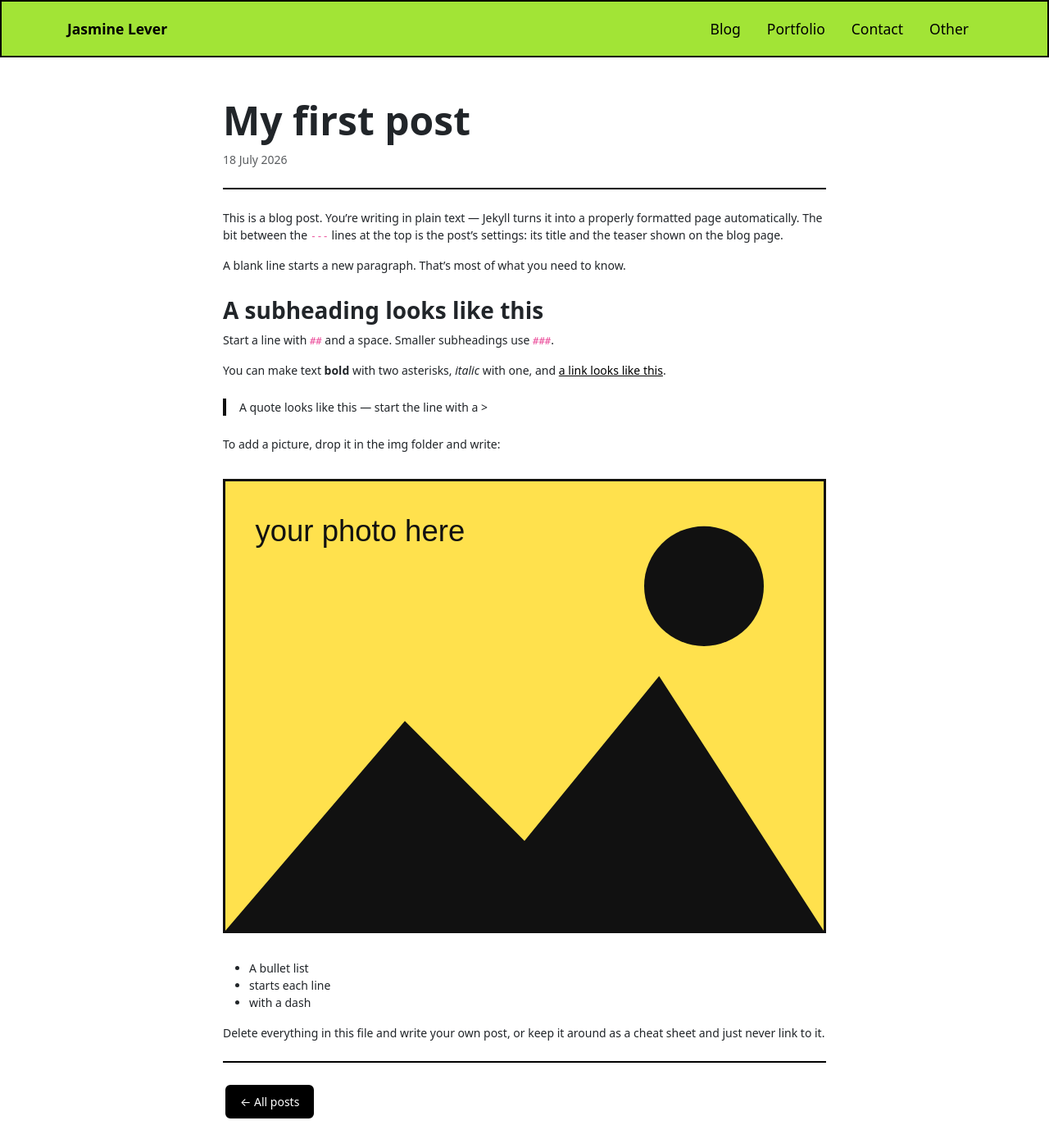
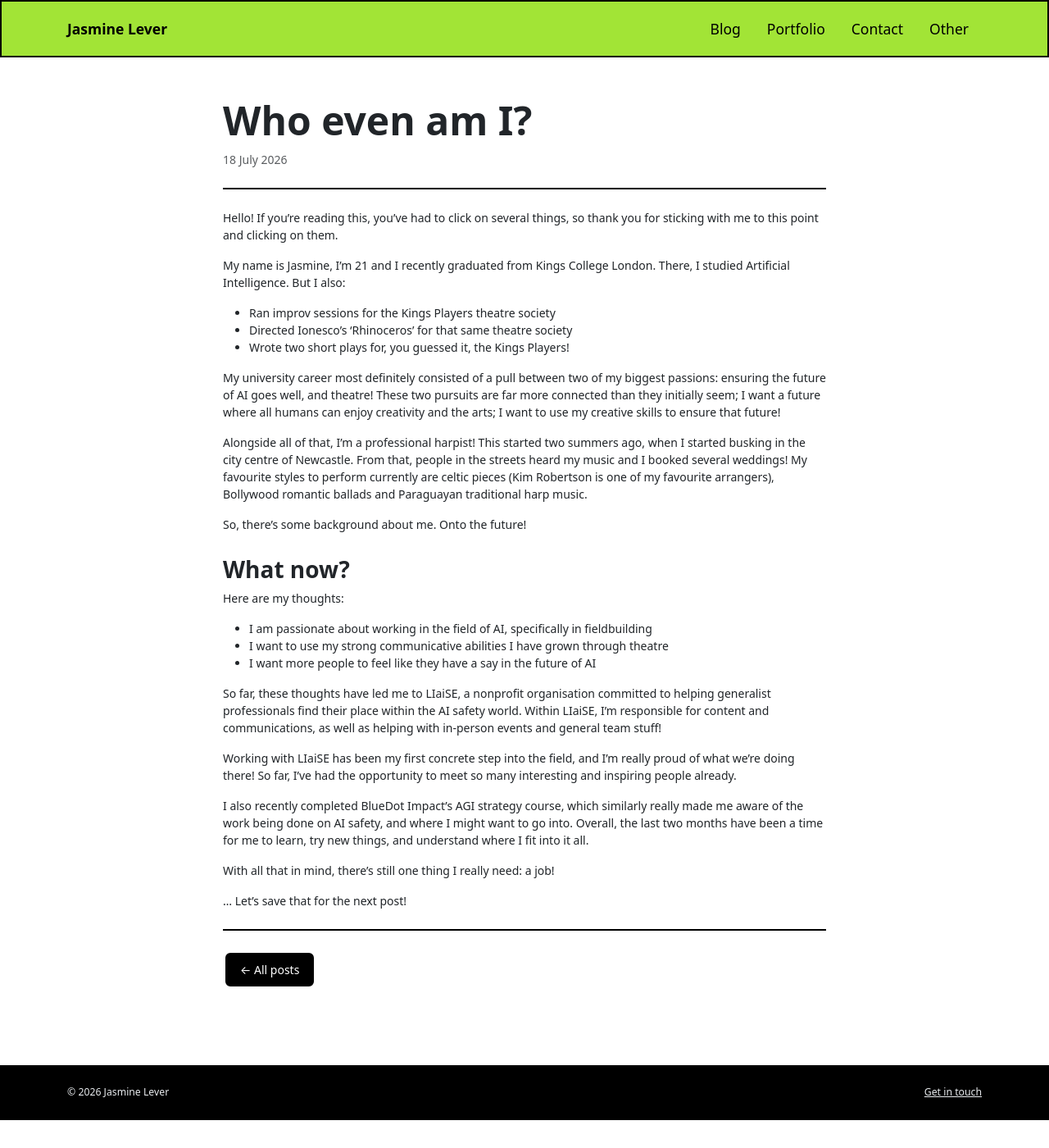
Before and after one commit to jasminelx/jasminelx.github.io, a Jekyll site: the page built from _posts/2026-07-18-my-first-post.md, in a window 1280 px wide and 1400 px high. Shown: the whole window at 82% size. Built offline with Jekyll 4.4.1, drawn with Linux system fonts in a browser that asks for light colours.

Commit message:
Update 2026-07-18-my-first-post.md

```diff
--- a/_posts/2026-07-18-my-first-post.md
+++ b/_posts/2026-07-18-my-first-post.md
@@ -1,30 +1,37 @@
 ---
-title: My first post
-teaser: A short teaser line so people know what they're clicking into.
+title: Who even am I?
+teaser: An introduction to the person that this website is about.
 ---
 
-This is a blog post. You're writing in plain text — Jekyll turns it into a
-properly formatted page automatically. The bit between the `---` lines at the
-top is the post's settings: its title and the teaser shown on the blog page.
+Hello! If you're reading this, you've had to click on several things, so thank you for sticking with me to this point and clicking on them.
 
-A blank line starts a new paragraph. That's most of what you need to know.
+My name is Jasmine, I'm 21 and I recently graduated from Kings College London. There, I studied Artificial Intelligence. But I also:
 
-## A subheading looks like this
+- Ran improv sessions for the Kings Players theatre society
+- Directed Ionesco's 'Rhinoceros' for that same theatre society
+- Wrote two short plays for, you guessed it, the Kings Players!
 
-Start a line with `##` and a space. Smaller subheadings use `###`.
+My university career most definitely consisted of a pull between two of my biggest passions: ensuring the future of AI goes well, and theatre! These two pursuits are far more connected than they initially seem; I want a future where all humans can enjoy creativity and the arts; I want to use my creative skills to ensure that future!
 
-You can make text **bold** with two asterisks, *italic* with one, and
-[a link looks like this](https://example.com).
+Alongside all of that, I'm a professional harpist! This started two summers ago, when I started busking in the city centre of Newcastle. From that, people in the streets heard my music and I booked several weddings! My favourite styles to perform currently are celtic pieces (Kim Robertson is one of my favourite arrangers), Bollywood romantic ballads and Paraguayan traditional harp music.
 
-> A quote looks like this — start the line with a >
+So, there's some background about me. Onto the future!
 
-To add a picture, drop it in the img folder and write:
+## What now?
 
-![describe the picture](/img/placeholder-1.svg)
+Here are my thoughts:
 
-- A bullet list
-- starts each line
-- with a dash
+- I am passionate about working in the field of AI, specifically in fieldbuilding
+- I want to use my strong communicative abilities I have grown through theatre
+- I want more people to feel like they have a say in the future of AI
 
-Delete everything in this file and write your own post, or keep it around as
-a cheat sheet and just never link to it.
+So far, these thoughts have led me to LIaiSE, a nonprofit organisation committed to helping generalist professionals find their place within the AI safety world. Within LIaiSE, I'm responsible for content and communications, as well as helping with in-person events and general team stuff!
+
+Working with LIaiSE has been my first concrete step into the field, and I'm really proud of what we're doing there! So far, I've had the opportunity to meet so many interesting and inspiring people already.
+
+I also recently completed BlueDot Impact's AGI strategy course, which similarly really made me aware of the work being done on AI safety, and where I might want to go into. Overall, the last two months have been a time for me to learn, try new things, and understand where I fit into it all.
+
+With all that in mind, there's still one thing I really need: a job!
+
+...
+Let's save that for the next post!
```
